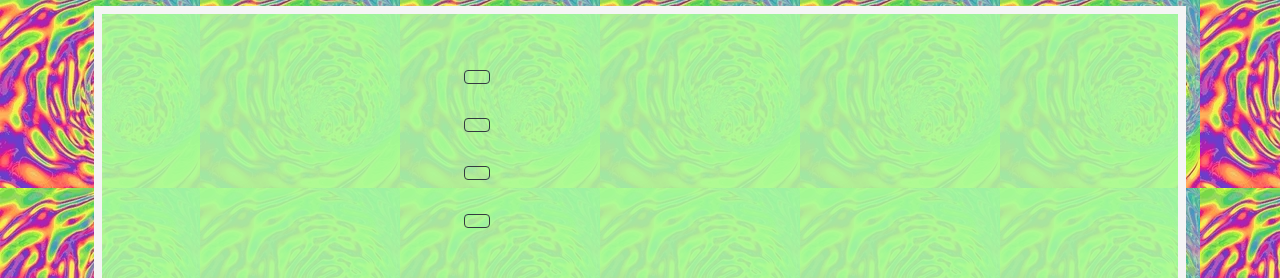
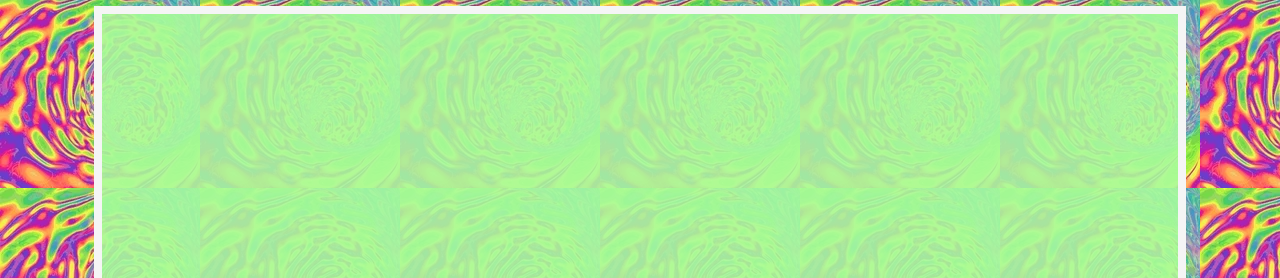
Before and after one commit to chelsea4crooke/triviaGame, a plain HTML site: page trivia.html in a window 1280 px wide. Shown: the part 412-690 px from the top of the page. Drawn offline with nearby package versions, Linux system fonts and the light colour scheme; a web font is replaced by a local one.

Commit message:
removed border from answer button

```diff
--- a/trivia.html
+++ b/trivia.html
@@ -52,25 +52,25 @@
                     </div>
              <div class="col-lg-10" id="questionBox">
                  <div class="col-sm-8">
-                        <button type="button" class="btn btn-outline-dark answerButton"></button>
+                        <button type="button" class="btn btn answerButton"></button>
                  </div>
                  <div class="col-lg-12">
                         &nbsp;
                     </div>
                  <div class="col-sm-8">
-                        <button type="button" class="btn btn-outline-dark answerButton"></button>
+                        <button type="button" class="btn btn answerButton"></button>
                  </div>
                  <div class="col-lg-12">
                         &nbsp;
                     </div>
                  <div class="col-sm-8">
-                        <button type="button" class="btn btn-outline-dark answerButton"></button>
+                        <button type="button" class="btn btn answerButton"></button>
                  </div>
                  <div class="col-lg-12">
                         &nbsp;
                     </div>
                  <div class="col-sm-8">
-                        <button type="button" class="btn btn-outline-dark answerButton"></button>
+                        <button type="button" class="btn btn answerButton"></button>
                  </div>
              </div>
          </div>
```
